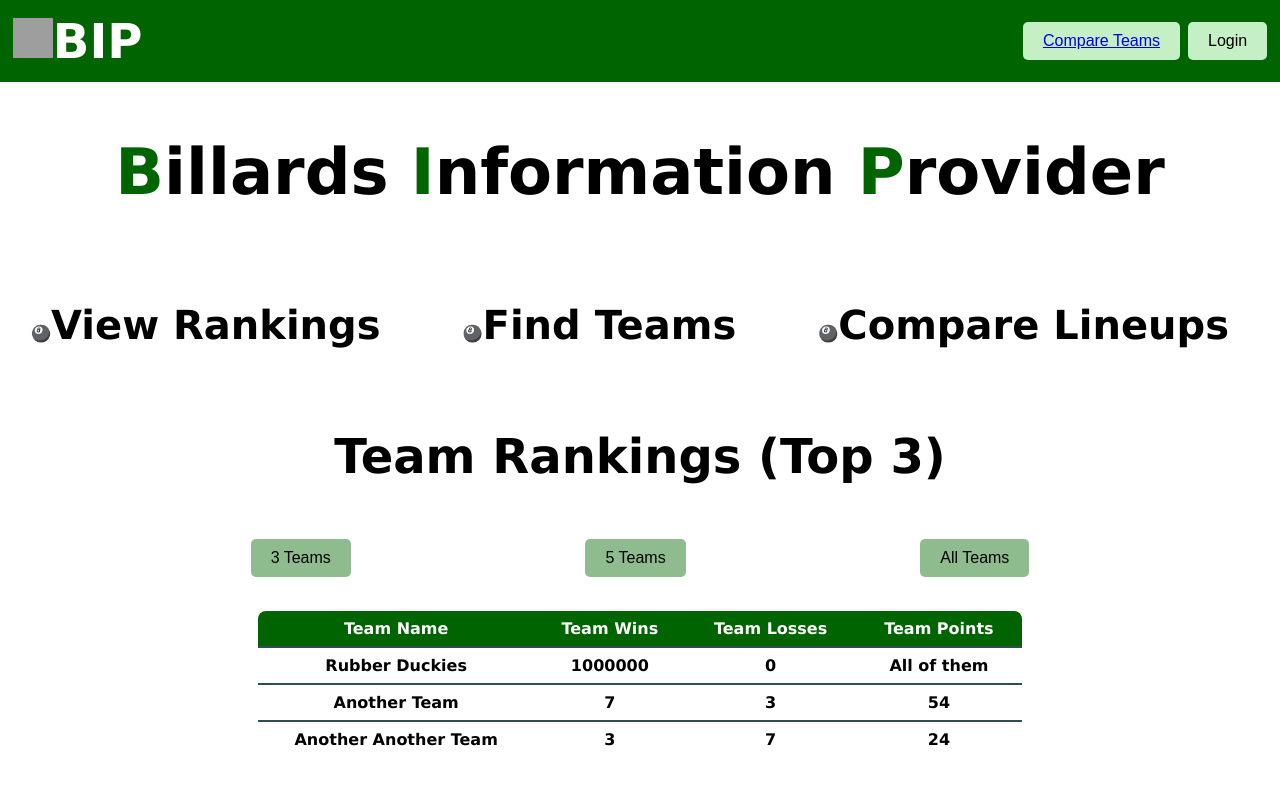
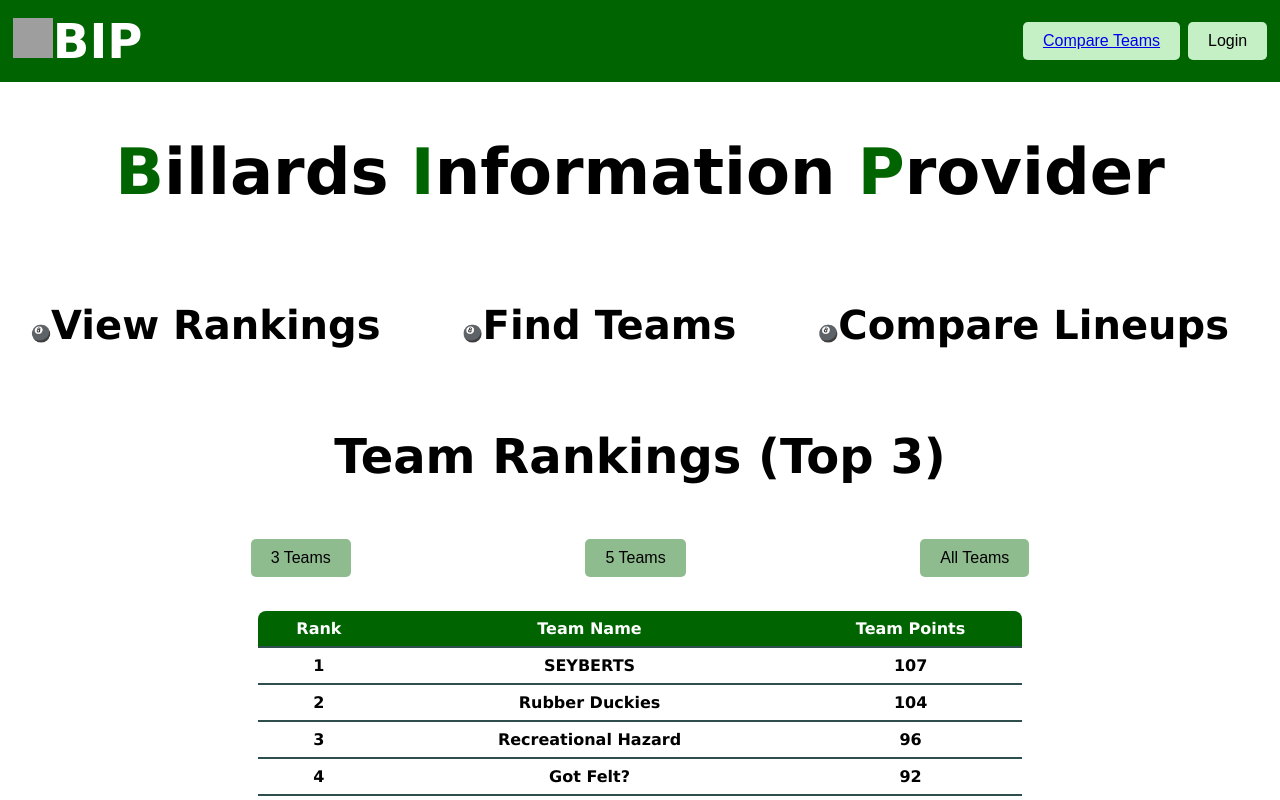
Before and after one commit to LaurenIsLearning/BIP, a React (Vite) app in the folder frontend/: page / in a window 1280 px wide. Shown: the top 800 px of the page. Built offline with nearby package versions, Linux system fonts and the light colour scheme; grey boxes are pictures that could not be loaded.

Commit message:
Get info from teams displayed in table

```diff
--- a/frontend/src/components/RankingsTable.tsx
+++ b/frontend/src/components/RankingsTable.tsx
@@ -1,38 +1,56 @@
+import { useState, useEffect } from "react";
+import data from '../data/teams.json';
+
+
+// Set up interface for teams (probably will not need this later)
+interface Team {
+      name: string;
+      points: number;
+      players: [
+        {
+            skill: number,
+            name: string,
+            sessWR: number,
+            sessPA: number,
+            overallWR: number,
+            overallMP: number
+        }
+      ]
+    }
+
 function RankingsTable() {
+    const [teams, setTeams] = useState<Team[]>([]);
+
+    // Get info from teams data
+    useEffect(() => {
+            setTeams(data as Team[]); // Type assertion for safety
+          }, []);
+
+    // Sort the list of teams in descending order
+    const sortedTeams = [...teams].sort((a, b) => b.points - a.points);
+
+
     return (
         <>
         <table>
             <thead>
                 <tr>
+                    <th>Rank</th>
                     <th>Team Name</th>
-                    <th>Team Wins</th>
-                    <th>Team Losses</th>
                     <th>Team Points</th>
                 </tr>
             </thead>
             <tbody>
-                <tr>
-                    <th>Rubber Duckies</th>
-                    <th>1000000</th>
-                    <th>0</th>
-                    <th>All of them</th>
-                </tr>
-                <tr>
-                    <th>Another Team</th>
-                    <th>7</th>
-                    <th>3</th>
-                    <th>54</th>
-                </tr>
-                <tr>
-                    <th>Another Another Team</th>
-                    <th>3</th>
-                    <th>7</th>
-                    <th>24</th>
-                </tr>
+                {sortedTeams.map((team, index) => (
+                    <tr>
+                        <th>{index + 1}</th>
+                        <th>{team.name}</th>
+                        <th>{team.points}</th>
+                    </tr>
+                ))}
             </tbody>
         </table>
         </>
-
     )
 }
 
```
